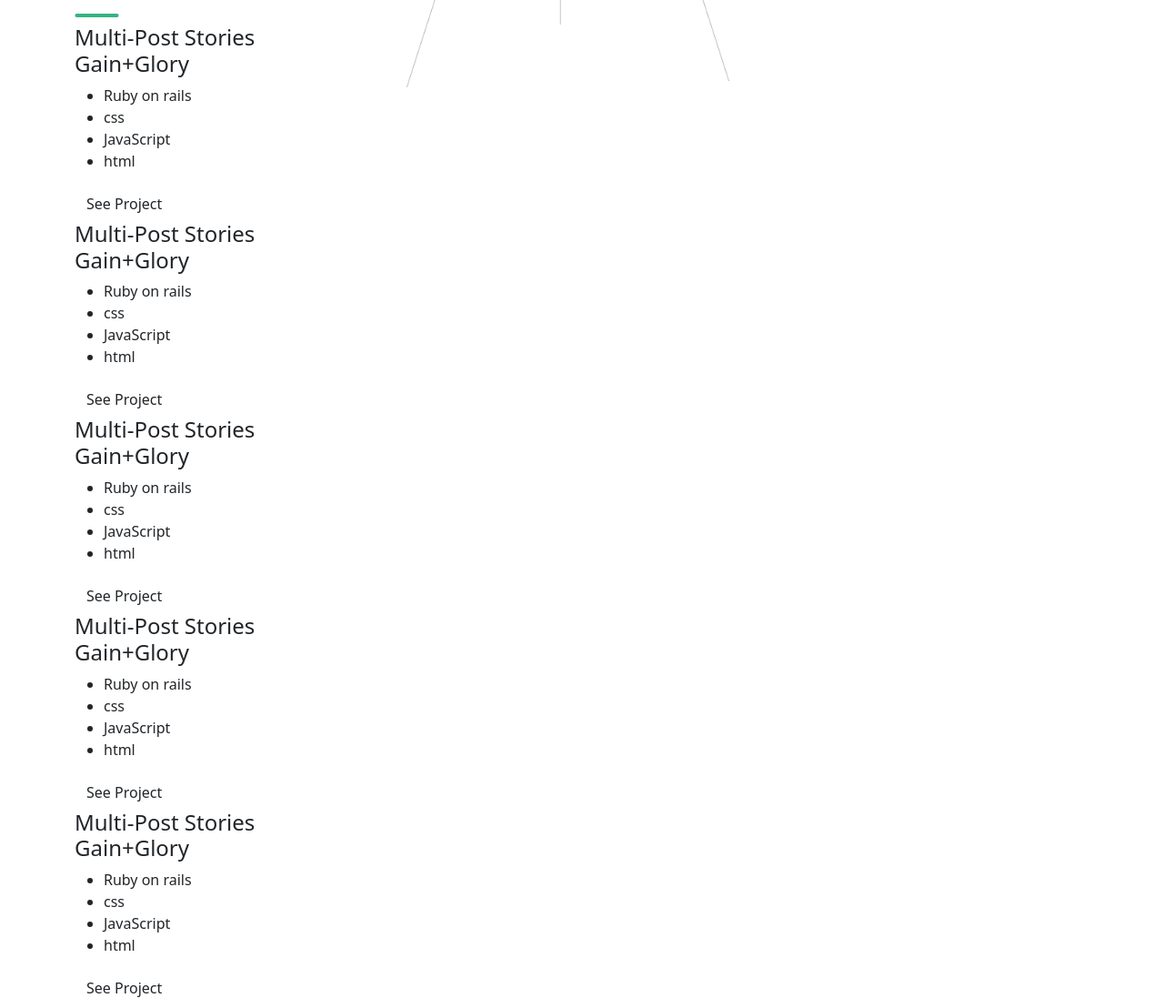
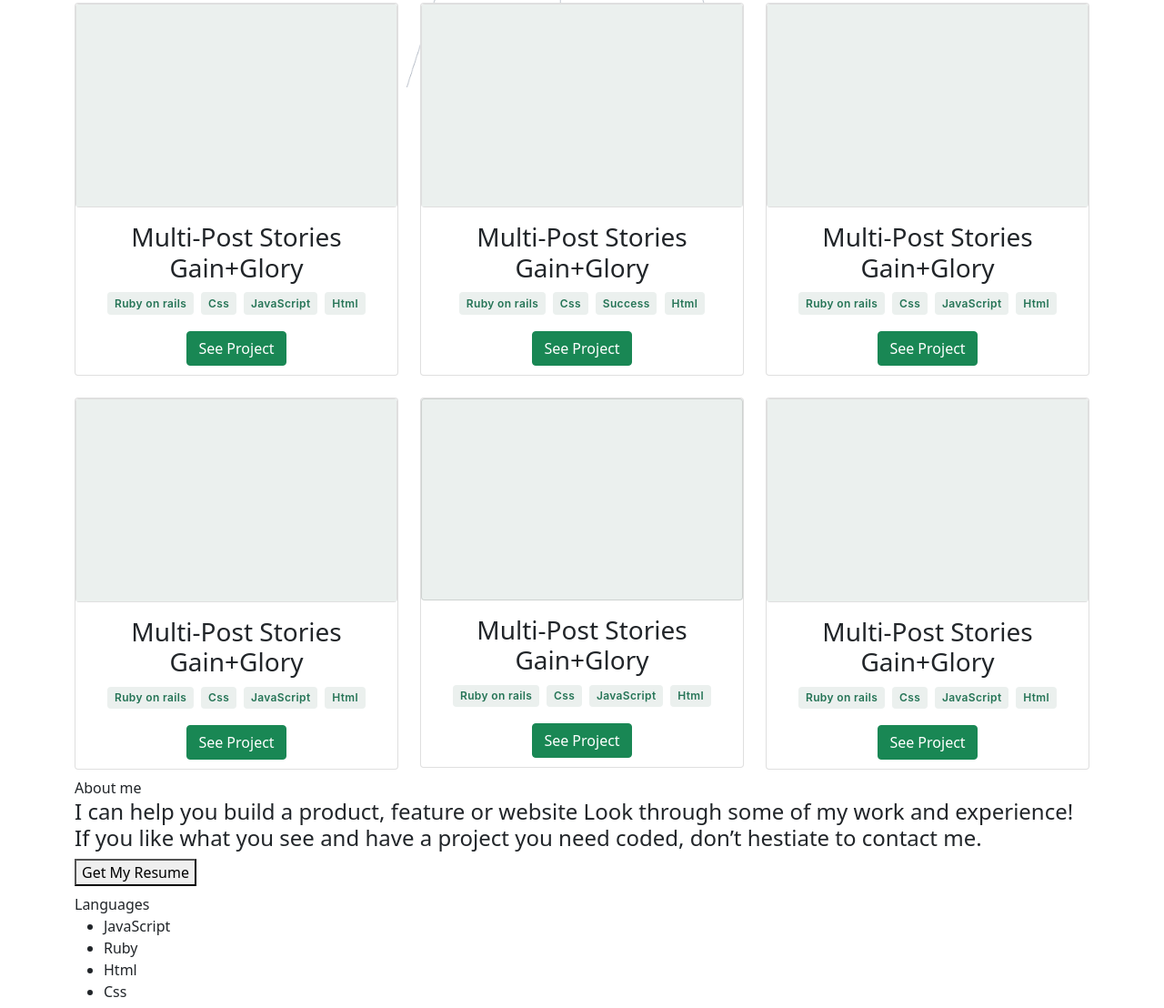
Before and after one commit to kamzzy/portfolioSetupWithBS, a website: page index.html in a window 1280 px wide. Shown: the part 830-1938 px from the top of the page at 91% size. Drawn offline with nearby package versions, Linux system fonts and the light colour scheme.

Commit message:
adding bootstrap to the recent section

```diff
--- a/index.html
+++ b/index.html
@@ -28,7 +28,7 @@
 <section class="headline text-center">
       <h2 class="black heading justify-content-center">Hey there.I'm Precious <br>
           <span class="green"> I'm a software developer</span>
-       </h2>
+       </h4>
       <h3 class="headline_text"> I can help you build a product, feature or website Look through some of my work and experience! If you like what you see and have a project you need coded,
        do not hestiate to contact me.
       </h3>
@@ -64,96 +64,97 @@
   </section>
 
   <section class="recent-work" id="recent-work">
-      <h2 id="recent-work-caption">My Recent <br>Works</h2>
-      <img id="indicator" src="icons/indicator.png" alt="indicator line">
-      <div class="grid-container">
-      <div class="flex-wrapper">
-           <div class="flex-item">
-               <div class="project-image-div"></div>
-               <div class="project-div">
-                   <h4 class="stories">Multi-Post Stories <br> Gain+Glory</h4>
-
-               <ul>
-                   <li>Ruby on rails</li>
-                   <li>css</li>
-                   <li>JavaScript</li>
-                   <li>html</li>
-               </ul>
-                 <div class="btn-div"><button class="btn btn-anime"> See Project</button> </div>
+      <h2 class="text-center" >My Recent <br>Works</h2>
+      <div class="row row-cols-2 row-cols-md-3 g-4">
+        <div class="col">
+          <div class="card">
+            <div class="card "><div class="project-image-div"></div></div>
+            <div class="card-body text-center ">
+              <h3 class="card-title ">Multi-Post Stories
+                Gain+Glory</h3>
+                <span class="badge ">Ruby on rails</span>
+             <span class="badge ">Css</span>
+                <span class="badge ">JavaScript</span>
+                <span class="badge ">Html</span>
+            </div>
+                 <div class="btn-div text-center"><button class="btn btn-success"> See Project</button> </div>
               </div>
             </div>
 
-              <div class="flex-item">
-                  <div class="project-image-div"></div>
-                  <div class="project-div">
-                      <h4 class="stories">Multi-Post Stories <br> Gain+Glory</h4>
 
-                  <ul>
-                   <li>Ruby on rails</li>
-                   <li>css</li>
-                   <li>JavaScript</li>
-                   <li>html</li>
-                  </ul>
-                   <div class="btn-div"><button class="btn btn-anime"> See Project</button> </div>
+
+
+               <div class="col">
+          <div class="card">
+            <div class="card "><div class="project-image-div"></div></div>
+            <div class="card-body text-center ">
+              <h3 class="card-title ">Multi-Post Stories
+                Gain+Glory</h3>
+                <span class="badge">Ruby on rails</span>
+             <span class="badge ">Css</span>
+                <span class="badge">Success</span>
+                <span class="badge">Html</span>
+            </div>
+                 <div class="btn-div text-center"><button class="btn btn-success"> See Project</button> </div>
               </div>
             </div>
 
-                 <div class="flex-item">
-                  <div class="project-image-div"></div>
-                  <div class="project-div">
-                      <h4 class="stories">Multi-Post Stories <br> Gain+Glory</h4>
 
-                  <ul>
-                   <li>Ruby on rails</li>
-                   <li>css</li>
-                   <li>JavaScript</li>
-                   <li>html</li>
-                  </ul>
-                   <div class="btn-div"><button class="btn btn-anime"> See Project</button> </div>
+            <div class="col-sm-6">
+              <div class="card">
+                <div class="card "><div class="project-image-div"></div></div>
+                <div class="card-body text-center ">
+                  <h3 class="card-title ">Multi-Post Stories
+                    Gain+Glory</h3>
+                    <span class="badge  ">Ruby on rails</span>
+                 <span class="badge ">Css</span>
+                    <span class="badge ">JavaScript</span>
+                    <span class="badge ">Html</span>
+                </div>
+                     <div class="btn-div text-center"><button class="btn btn-success"> See Project</button> </div>
                   </div>
                 </div>
-                 <div class="flex-item">
-                  <div class="project-image-div"></div>
-                  <div class="project-div">
-                      <h4 class="stories">Multi-Post Stories <br> Gain+Glory</h4>
-
-                  <ul>
-                   <li>Ruby on rails</li>
-                   <li>css</li>
-                   <li>JavaScript</li>
-                   <li>html</li>
-                  </ul>
-                   <div class="btn-div"><button class="btn btn-anime"> See Project</button> </div>
+               <div class="col-sm-6">
+                <div class="card">
+                  <div class="card "><div class="project-image-div"></div></div>
+                  <div class="card-body text-center ">
+                    <h3 class="card-title ">Multi-Post Stories
+                      Gain+Glory</h3>
+                      <span class="badge  ">Ruby on rails</span>
+                   <span class="badge ">Css</span>
+                      <span class="badge ">JavaScript</span>
+                      <span class="badge ">Html</span>
+                  </div>
+                       <div class="btn-div text-center"><button class="btn btn-success"> See Project</button> </div>
                     </div>
                   </div>
-                 <div class="flex-item">
-                  <div class="project-image-div"></div>
-                  <div class="project-div">
-                      <h4 class="stories">Multi-Post Stories <br> Gain+Glory</h4>
-
-                  <ul>
-                   <li>Ruby on rails</li>
-                   <li>css</li>
-                   <li>JavaScript</li>
-                   <li>html</li>
-                  </ul>
-                  <div class="btn-div"><button class="btn btn-anime"> See Project</button> </div>
+                  <div class="col-sm-6">
+                    <div class="card">
+                      <div class="card project-image-div"></div>
+                      <div class="card-body text-center ">
+                        <h3 class="card-title ">Multi-Post Stories
+                          Gain+Glory</h3>
+                          <span class="badge  ">Ruby on rails</span>
+                       <span class="badge ">Css</span>
+                          <span class="badge ">JavaScript</span>
+                          <span class="badge ">Html</span>
+                      </div>
+                           <div class="btn-div text-center"><button class="btn btn-success"> See Project</button> </div>
                         </div>
                       </div>
 
-               <div class="flex-item">
-                   <div class="project-image-div"></div>
-                   <div class="project-div">
-                       <h4 class="stories">Multi-Post Stories <br> Gain+Glory</h4>
-
-                   <ul>
-                    <li>Ruby on rails</li>
-                    <li>css</li>
-                    <li>JavaScript</li>
-                    <li>html</li>
-                   </ul>
-                   <div class="btn-div"><button class="btn btn-anime"> See Project</button> </div>
+                      <div class="col-sm-6">
+                        <div class="card">
+                          <div class="card "><div class="project-image-div"></div></div>
+                          <div class="card-body text-center ">
+                            <h3 class="card-title ">Multi-Post Stories
+                              Gain+Glory</h3>
+                              <span class="badge  ">Ruby on rails</span>
+                           <span class="badge ">Css</span>
+                              <span class="badge ">JavaScript</span>
+                              <span class="badge ">Html</span>
                           </div>
+                               <div class="btn-div text-center"><button class="btn btn-success"> See Project</button> </div>
                             </div>
                           </div>
    </div>
@@ -162,7 +163,7 @@
 <section class="about" id="about">
 
 <header class="about-header">
- <h2>About me</h2>
+ <h4></h4>About me</h4>
  <h4> I can help you build a product, feature or website Look through some of my work and experience! If you like what you see and have a project you need coded,
      don’t hestiate to contact me.
  </h4>
@@ -173,7 +174,7 @@
  <div class="flex-item">
      <div class="about-me-img"> </div>
      <div class="about-me-details">
-         <h2>Languages</h2>
+         <h4></h4>Languages</h4>
          <ul>
              <li>JavaScript</li>
              <li>Ruby</li>
@@ -185,7 +186,7 @@
      <div class="flex-item">
      <div class="about-me-img2"> </div>
      <div class="about-me-details">
-         <h2>Frameworks</h2>
+         <h4></h4>Frameworks</h4>
          <ul>
              <li>Bootstrap</li>
              <li>Ruby on rails</li>
@@ -200,7 +201,7 @@
      <div class="flex-item">
      <div class="about-me-img3"> </div>
      <div class="about-me-details">
-         <h2>Skills</h2>
+         <h4></h4>Skills</h4>
          <ul>
              <li>Codekit</li>
              <li>Github</li>
@@ -220,10 +221,10 @@
 
             <div class="flex-wrapper">
        <header class="contact-header">
-           <h2>
+           <h4></h4>
                I'm always interested in hearing about new projects,
                 so if you'd like to chat please get in touch.
-           </h2>
+           </h4>
        </header>
        <div class="contact-form">
            <form action="https://formspree.io/f/mvolbpag" method="post">
--- a/style.css
+++ b/style.css
@@ -45,3 +45,24 @@
   flex-grow: 0;
   margin: 58px 0;
 }
+.project-image-div {
+  display: flex;
+  padding: 16px;
+  height: 222px;
+  background-color: #ebf0ee;
+}
+.recent-work .badge{
+  font-family: 'Inter', serif, sans-serif;
+  font-style: normal;
+  font-weight: 600;
+  font-size: 12px;
+  line-height: 16px;
+  letter-spacing: 0.03em;
+  color: #257456;
+  margin: 2px;
+  background-color: #ebf0ee;
+
+}
+.btn-div{
+  margin-bottom: 10px;
+}
```
Lines whose indentation alone changed are shown as unchanged.
